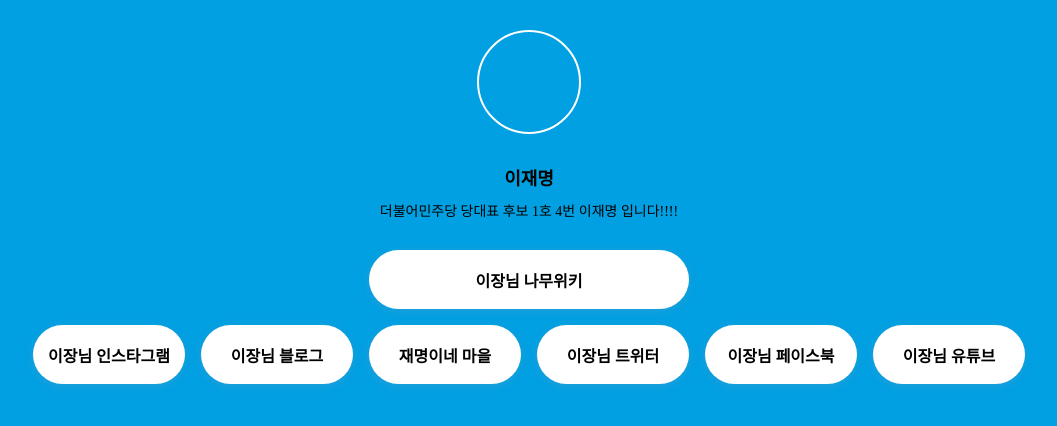
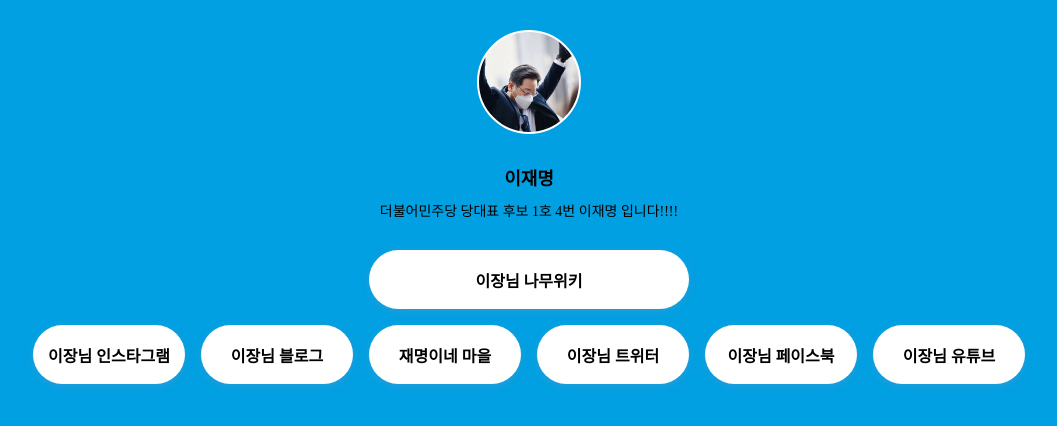
Before and after one commit to jong110776/leejaemeong, a plain HTML site: page index.html in a window 1280 px wide. Shown: the whole page, without its empty margins (111-1168 px from the left). Drawn offline with Linux system fonts and the light colour scheme; a web font is replaced by a local one.

Commit message:
Update index.html

```diff
--- a/index.html
+++ b/index.html
@@ -22,7 +22,7 @@
             height: 100px;
             border-radius: 100%;
             border: 2px solid white;
-            background-image: LEE.JPEG;
+            background-image: url('LEE.JPEG');
             background-position: center;
             background-size: cover;
         }
```
